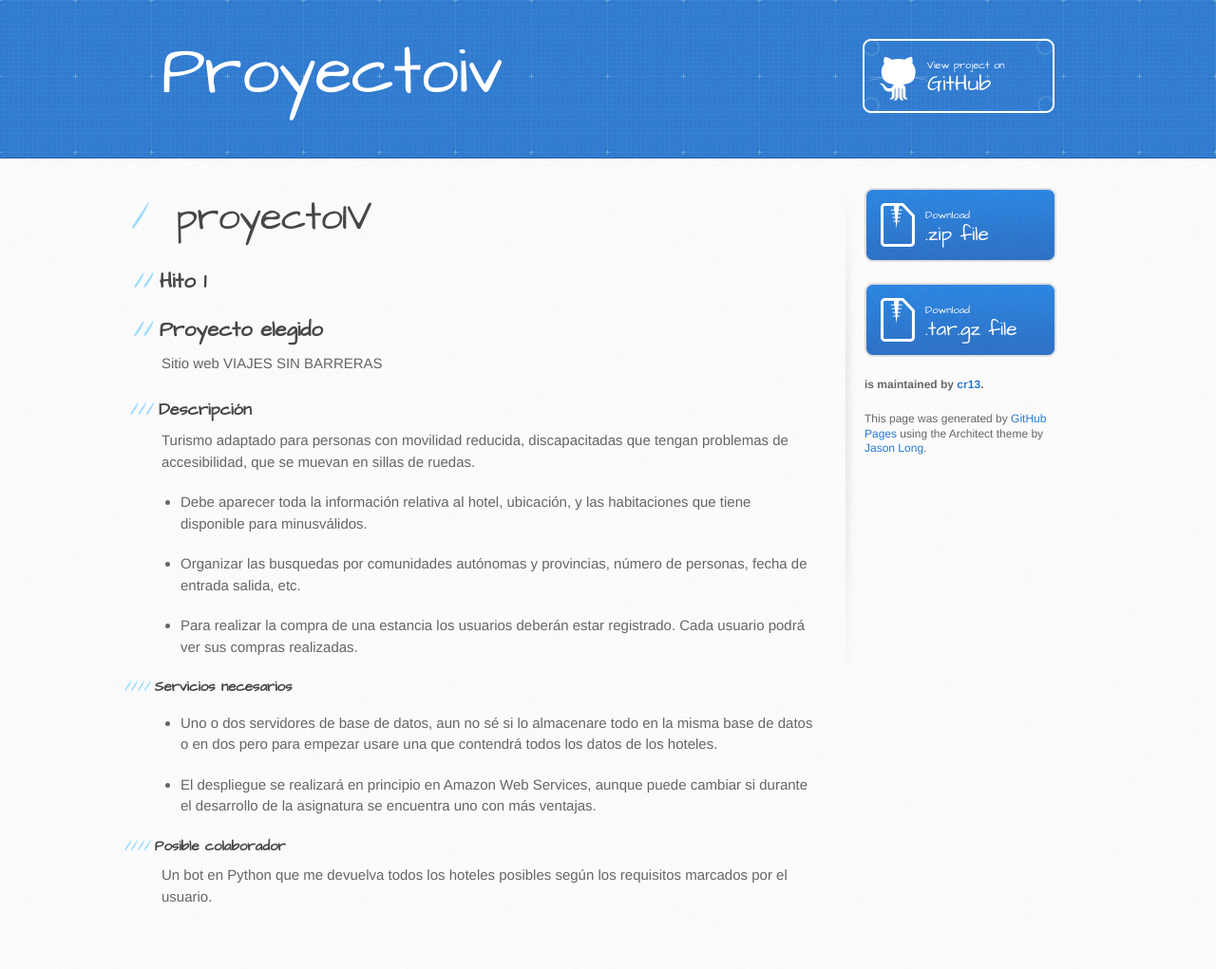
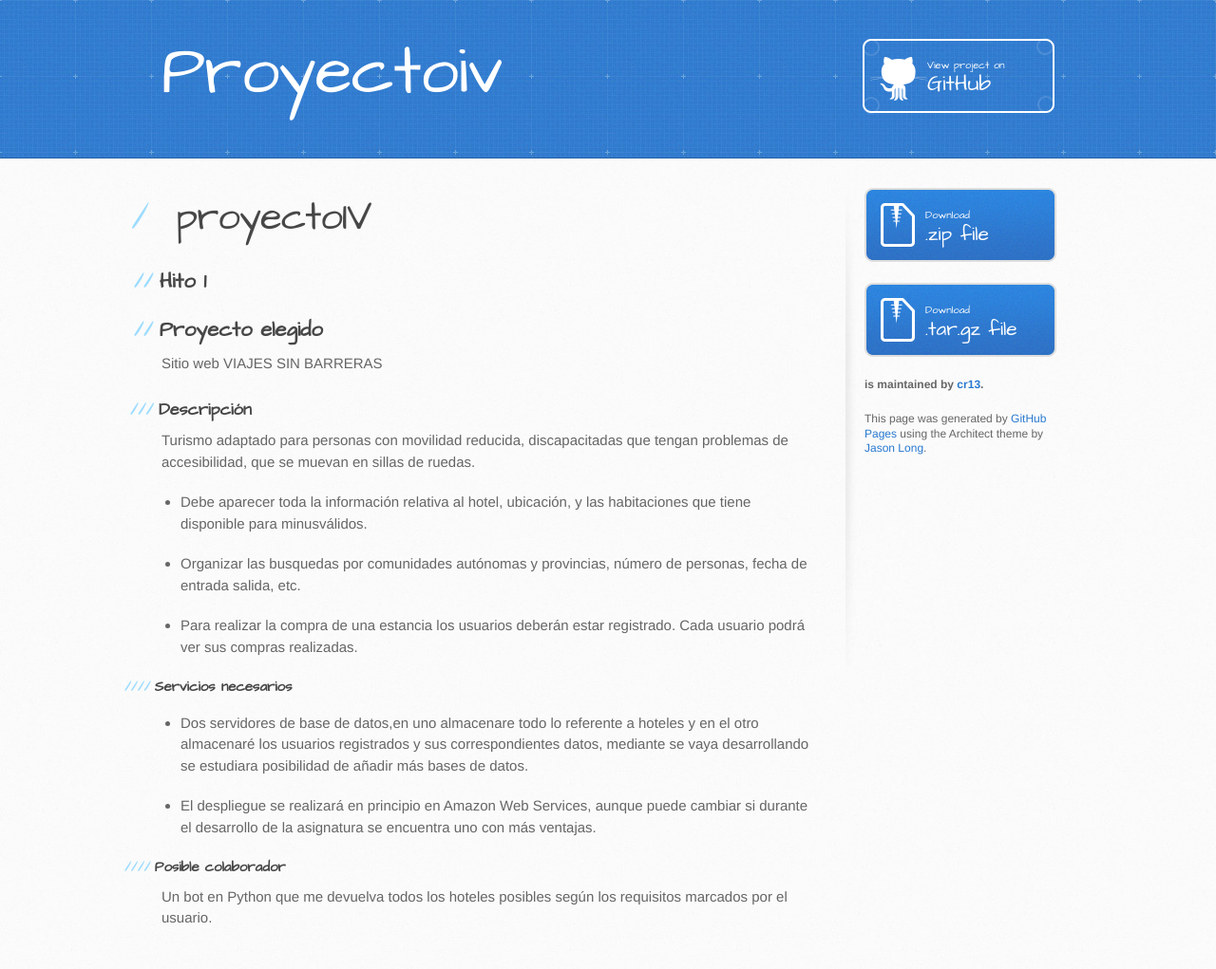
Before and after one commit to cr13/VIAJES_SIN_BARRERAS, a Jekyll site: the page built from index.md, in a window 1280 px wide. Shown: the whole page at 95% size. Built offline with Jekyll 4.4.1, drawn with Linux system fonts in a browser that asks for light colours; before the commit the page ends 999 px from its top, so only the background shows below that.

Commit message:
Actualizado documentacion

```diff
--- a/index.md
+++ b/index.md
@@ -20,7 +20,7 @@ Turismo adaptado para personas con movilidad reducida, discapacitadas que tengan
 
 #### Servicios necesarios
 
-- Uno o dos servidores de base de datos, aun no sé si lo almacenare todo en la misma base de datos o en dos pero para empezar usare una que contendrá todos los datos de los hoteles.
+- Dos servidores de base de datos,en uno almacenare todo lo referente a hoteles y en el otro almacenaré los usuarios registrados y sus correspondientes datos, mediante se vaya desarrollando se estudiara posibilidad de añadir más bases de datos.
 
 - El despliegue se realizará en principio en Amazon Web Services, aunque puede cambiar si durante el desarrollo de la asignatura se encuentra uno con más ventajas.
 
```
